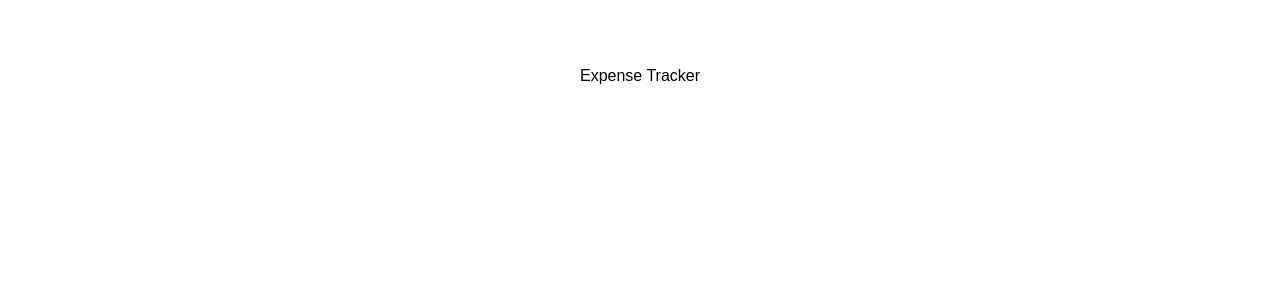
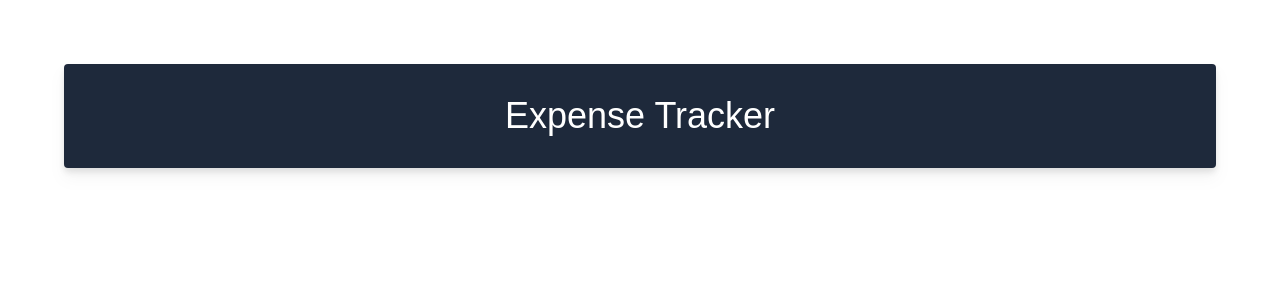
Before and after one commit to tpoberezhny/client, a React (Create React App) app: page / in a window 1280 px wide. Shown: the top 300 px of the page. Built offline with nearby package versions, Linux system fonts and the light colour scheme.

Commit message:
Skeleton of App.js

```diff
--- a/public/index.html
+++ b/public/index.html
@@ -10,34 +10,10 @@
       content="Web site created using create-react-app"
     />
     <link rel="apple-touch-icon" href="%PUBLIC_URL%/logo192.png" />
-    <!--
-      manifest.json provides metadata used when your web app is installed on a
-      user's mobile device or desktop. See https://developers.google.com/web/fundamentals/web-app-manifest/
-    -->
     <link rel="manifest" href="%PUBLIC_URL%/manifest.json" />
-    <!--
-      Notice the use of %PUBLIC_URL% in the tags above.
-      It will be replaced with the URL of the `public` folder during the build.
-      Only files inside the `public` folder can be referenced from the HTML.
-
-      Unlike "/favicon.ico" or "favicon.ico", "%PUBLIC_URL%/favicon.ico" will
-      work correctly both with client-side routing and a non-root public URL.
-      Learn how to configure a non-root public URL by running `npm run build`.
-    -->
-    <title>React App</title>
+    <title>Expense Tracker</title>
   </head>
   <body>
-    <noscript>You need to enable JavaScript to run this app.</noscript>
     <div id="root"></div>
-    <!--
-      This HTML file is a template.
-      If you open it directly in the browser, you will see an empty page.
-
-      You can add webfonts, meta tags, or analytics to this file.
-      The build step will place the bundled scripts into the <body> tag.
-
-      To begin the development, run `npm start` or `yarn start`.
-      To create a production bundle, use `npm run build` or `yarn build`.
-    -->
   </body>
 </html>
--- a/src/App.js
+++ b/src/App.js
@@ -1,9 +1,18 @@
-import './App.css';
+import "./App.css";
 
 function App() {
   return (
     <div className="App">
-      <h1>Expense Tracker</h1>
+      <div className="container mx-auto max-w-6xl text-center drop-shadow-lg text-gray-800">
+        <h1 className="text-4xl py-8 mb-10 bg-slate-800 text-white rounded">
+          Expense Tracker
+        </h1>
+        {/*grid columns */}
+        <div className="grid md:grid-cols-2 gap-4">
+          {/*Chart */}
+          {/*Form */}
+        </div>
+      </div>
     </div>
   );
 }
```
Also changed, not shown: src/logo.svg (deleted), 1 other file (tests, documents, lock files or other folders).
